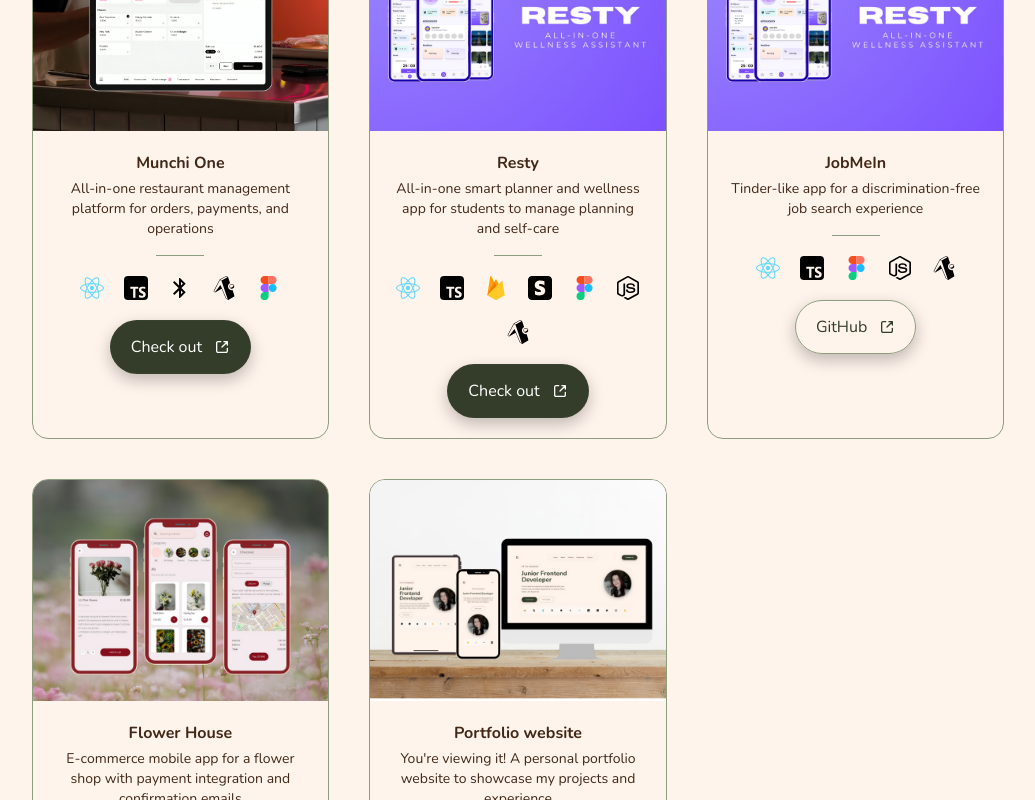
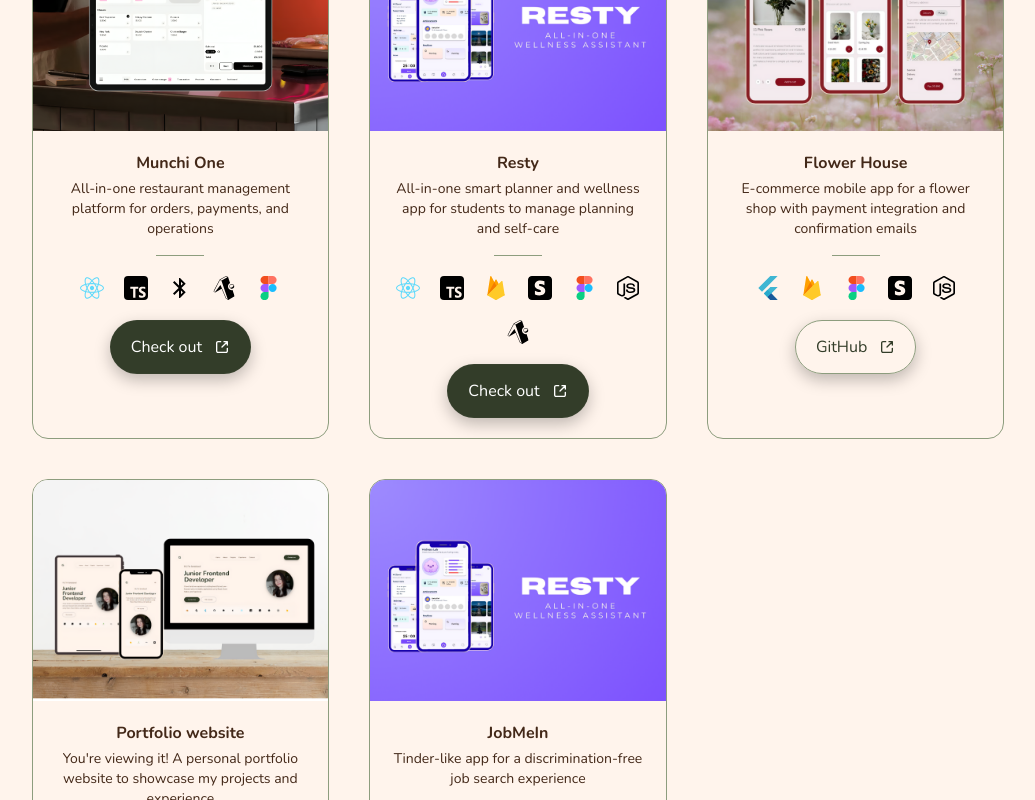
Before and after one commit to iaroslavagoncharova/portfolio-2026, a Next.js app: page / in a window 1280 px wide. Shown: the part 1820-2620 px from the top of the page, without its empty margins (122-1157 px from the left). Built offline with nearby package versions, Linux system fonts and the light colour scheme.

Commit message:
refactor: move JobMeIn project entry to the correct position in projects array

```diff
--- a/assets/assets.js
+++ b/assets/assets.js
@@ -208,15 +208,6 @@
     linkType: "external",
   },
   {
-    title: "JobMeIn",
-    description:
-      "Tinder-like app for a discrimination-free job search experience",
-    image: resty,
-    tech: [react_native, typescript, figma, node, expo],
-    link: "https://github.com/iaroslavagoncharova/JobMeIn",
-    linkType: "github",
-  },
-  {
     title: "Flower House",
     description:
       "E-commerce mobile app for a flower shop with payment integration and confirmation emails",
@@ -234,4 +225,13 @@
     link: "https://github.com/iaroslavagoncharova/portfolio-2026",
     linkType: "github",
   },
+  {
+    title: "JobMeIn",
+    description:
+      "Tinder-like app for a discrimination-free job search experience",
+    image: resty,
+    tech: [react_native, typescript, figma, node, expo],
+    link: "https://github.com/iaroslavagoncharova/JobMeIn",
+    linkType: "github",
+  },
 ];
```
